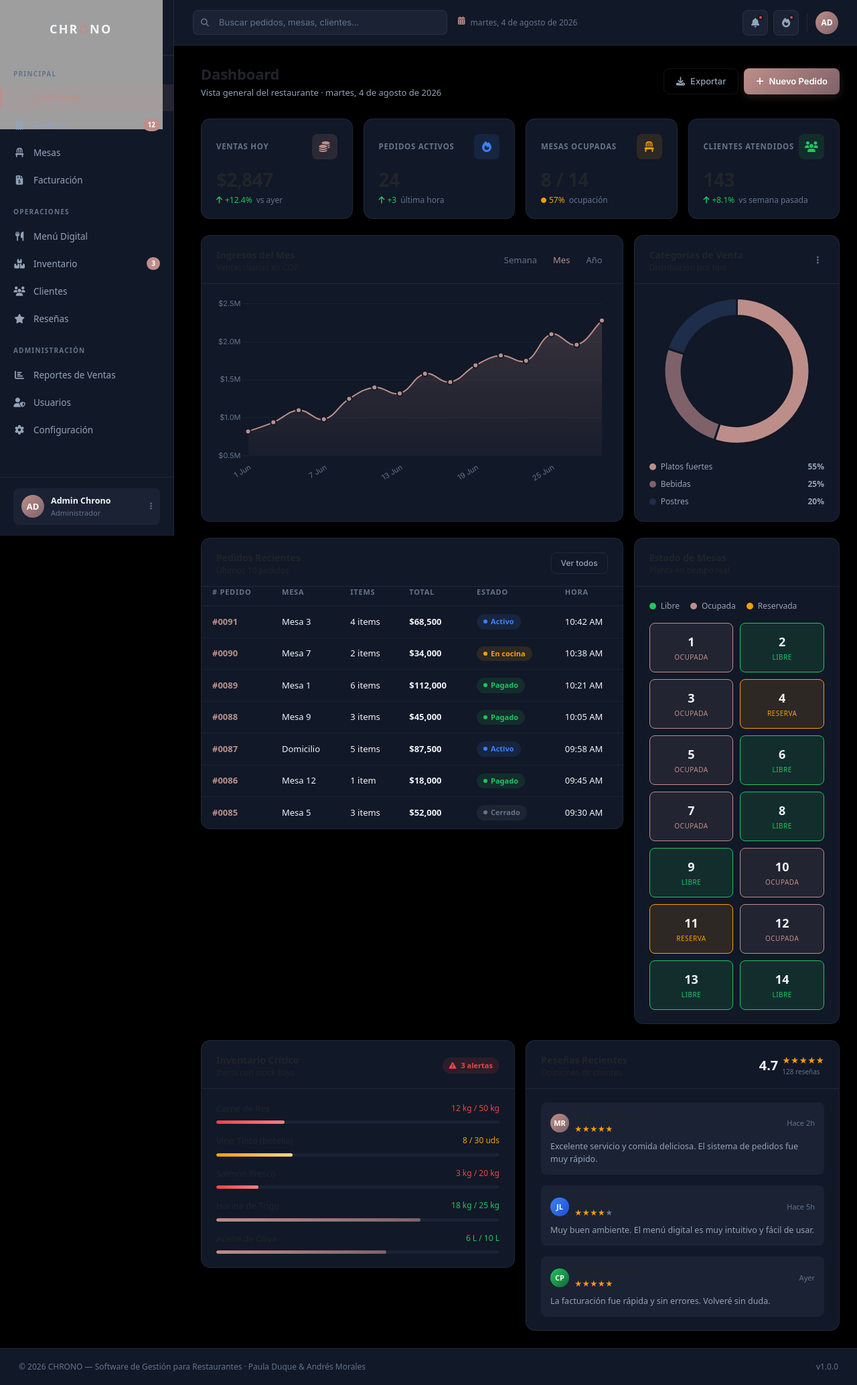
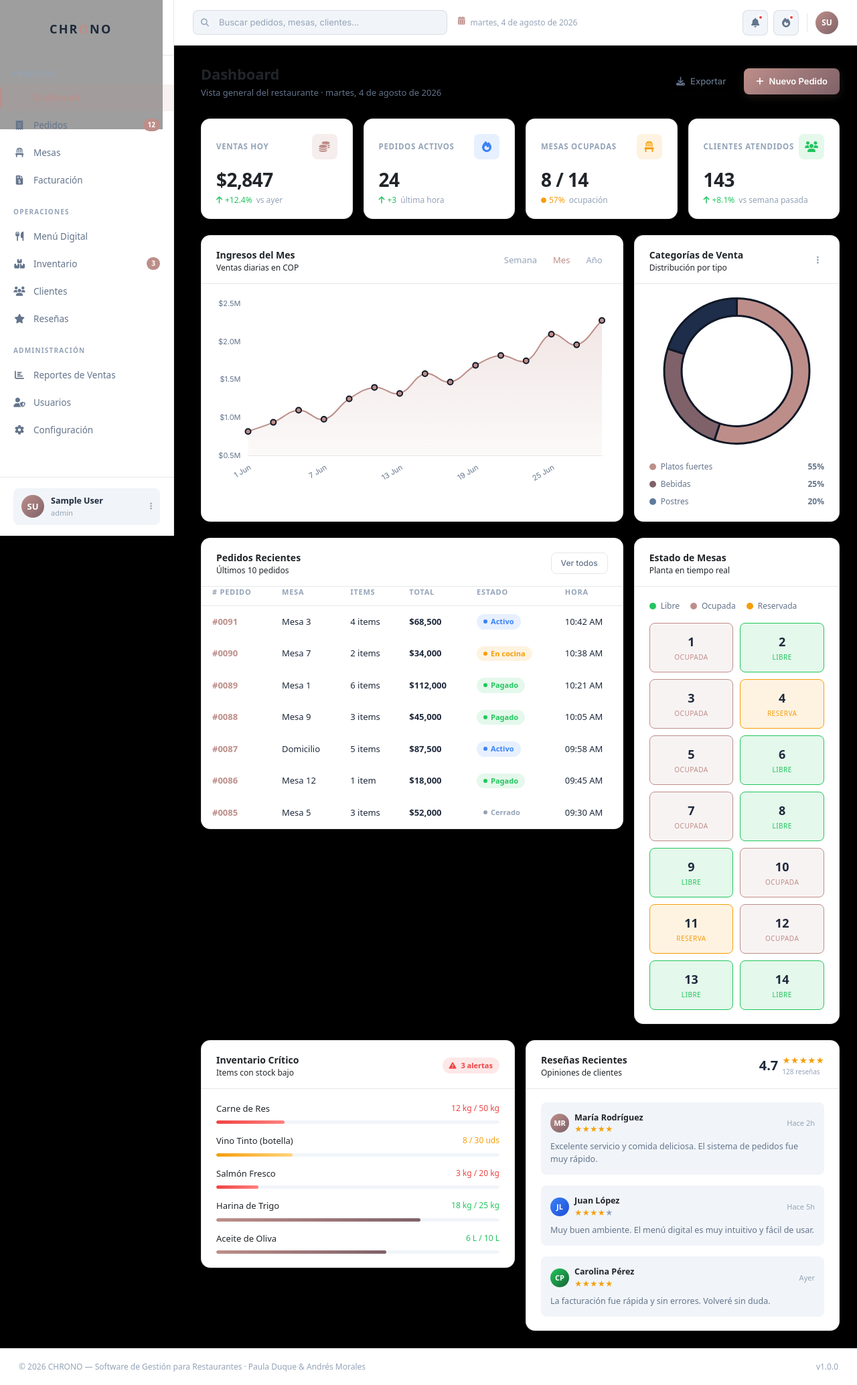
Before and after one commit to chrono20262s-sena/ProyectoSena, a PHP site: page /chronoweb/vistas/dashboard.php in a window 1280 px wide. Shown: the whole page at 67% size. Run offline with PHP 8.4, Linux system fonts and the light colour scheme; the visitor is signed in with stand-in values (Sample User, id 1); grey boxes are pictures that could not be loaded.

Commit message:
cambios 04-08-2026.8:40am

```diff
--- a/publico/css/master.css
+++ b/publico/css/master.css
@@ -82,8 +82,25 @@ a {
     padding: 40px;
     border-radius: 10px;
     width: 100%;
-    max-width: 380px;
+    max-width: 600px;
     box-shadow: 0 4px 12px rgba(0, 0, 0, 0.08);
+    display: flex;
+
+
+}
+.login{
+  flex: 1;
+
+  margin-left: 10px;
+}
+.loginprueba img{
+    display: flex;            /* Activa Flexbox */
+    align-items:center
+    justify-content: center;
+    min-width: 120%;
+    min-height:120%;
+
+
 }
 
 .contenedor-formulario h1 {
--- a/publico/css/style-dashboard.css
+++ b/publico/css/style-dashboard.css
@@ -39,7 +39,71 @@
   --shadow-sm:   0 2px 8px rgba(0,0,0,.25);
   --transition:  .18s cubic-bezier(.4,0,.2,1);
 }
+:root {
+  /* Colores principales */
+  --navy:        #2F4A6B;
+  --navy-light:  #456385;
+  --navy-mid:    #5E7A9D;
 
+  --mauve:       #BD8E89;
+  --prune:       #7F6269;
+  --pink:        #E5C5C1;
+  --blush:       #F9F0EF;
+
+  --accent:      #BD8E89;
+  --accent-glow: rgba(189, 142, 137, .15);
+
+  /* Estados */
+  --green:       #22c55e;
+  --green-dim:   rgba(34, 197, 94, .12);
+
+  --red:         #ef4444;
+  --red-dim:     rgba(239, 68, 68, .12);
+
+  --amber:       #f59e0b;
+  --amber-dim:   rgba(245, 158, 11, .12);
+
+  --blue:        #3b82f6;
+  --blue-dim:    rgba(59, 130, 246, .12);
+
+  /* Fondo y superficies */
+  --bg:          #F5F7FA;
+  --surface:     #FFFFFF;
+  --surface-2:   #F1F5F9;
+
+  /* Bordes */
+  --border:      rgba(15, 23, 42, .10);
+  --border-hover: rgba(189, 142, 137, .35);
+
+  /* Texto */
+  --text-primary:#1E293B;
+  --text-muted:  #64748B;
+  --text-dim:    #94A3B8;
+
+  /* Medidas */
+  --sidebar-w:   260px;
+  --topbar-h:    68px;
+
+  /* Bordes */
+  --radius:      14px;
+  --radius-sm:   8px;
+
+  /* Sombras */
+  --shadow:      0 4px 24px rgba(15, 23, 42, .08);
+  --shadow-sm:   0 2px 8px rgba(15, 23, 42, .05);
+
+  /* Animaciones */
+  --transition:  .18s cubic-bezier(.4,0,.2,1);
+}
+body.dark-mode {
+  --bg:          #0b1120;
+  --surface:     #111827;
+  --surface-2:   #1a2234;
+  --border:      rgba(255,255,255,.07);
+  --text-primary:#f1f5f9;
+  --text-muted:  #94a3b8;
+  --text-dim:    #64748b;
+}
 
 body {
   font-family: 'Inter', sans-serif;
--- a/vistas/layout/sidebar.php
+++ b/vistas/layout/sidebar.php
@@ -13,7 +13,7 @@
     <!-- Brand -->
     <div class="sidebar-brand">
       <div class="brand-icon">
-        <img src="../publico/imagenes/logo" alt="">
+        <img src="../publico/imagenes/logo.svg" alt="">
       </div>
       <div class="brand-name">CHR<span>O</span>NO</div>
     </div>
@@ -78,16 +78,40 @@
     </div>
 
     <!-- Footer user -->
-    <div class="sidebar-footer">
-      <div class="user-chip">
-        <div class="user-avatar">AD</div>
+   <?php
+$nombre = $_SESSION["usuario_nombre"];
+$rol = $_SESSION["usuario_rol"];
+
+// Obtener iniciales
+$palabras = explode(" ", trim($nombre));
+$iniciales = "";
+
+foreach ($palabras as $palabra) {
+    if (!empty($palabra)) {
+        $iniciales .= strtoupper(substr($palabra, 0, 1));
+    }
+}
+?>
+
+<div class="sidebar-footer">
+    <div class="user-chip">
+        <div class="user-avatar">
+            <?= htmlspecialchars($iniciales) ?>
+        </div>
+
         <div class="user-info">
-          <div class="user-name">Admin Chrono</div>
-          <div class="user-role">Administrador</div>
+            <div class="user-name">
+                <?= htmlspecialchars($nombre) ?>
+            </div>
+
+            <div class="user-role">
+                <?= htmlspecialchars($rol) ?>
+            </div>
         </div>
+
         <i class="fas fa-ellipsis-v" style="color:var(--text-dim); font-size:12px;"></i>
-      </div>
     </div>
+</div>
   </nav>
   <!-- ── END SIDEBAR ──────────────────────────────────── -->
 
@@ -125,7 +149,9 @@
         </a>
         <div class="topbar-divider"></div>
         <!-- User -->
-        <div class="user-avatar" style="cursor:pointer; font-size:12px;">AD</div>
+      <div class="user-avatar" style="cursor:pointer; font-size:12px;">
+            <?= htmlspecialchars($iniciales) ?>
+      </div>
       </div>
     </nav>
     <!-- ── END TOPBAR ────────────────────────────────── -->
--- a/vistas/login.php
+++ b/vistas/login.php
@@ -16,9 +16,10 @@ unset($_SESSION["mensaje"]);
 
 
     <main class="contenedor-formulario">
-        <div class="logo-login">
+        <div class="login">
             <img src="../publico/imagenes/logo.svg" alt="">
         </div >
+        <div class="login">
                 <h1>Iniciar Sesión</h1>
 
                 <?php if ($mensaje): ?>
@@ -39,6 +40,7 @@ unset($_SESSION["mensaje"]);
                 <p class="enlace-secundario">
                     ¿No tienes cuenta? <a href="registro.php">Regístrate aquí</a>
                 </p>
+        </div>
     </main>
 
 </body>
```
Also changed, not shown: vistas/cargaMasiva.php (added, +54 -0 lines), vistas/verproductos.php (+8 -0 lines). Lines whose indentation alone changed are shown as unchanged.
